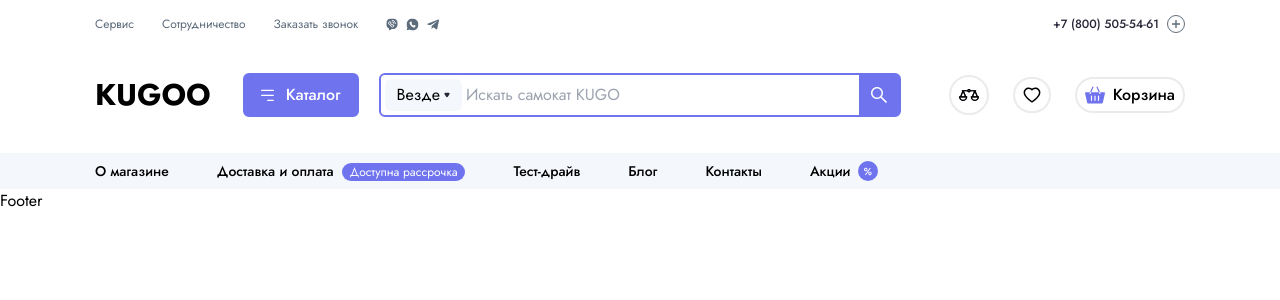
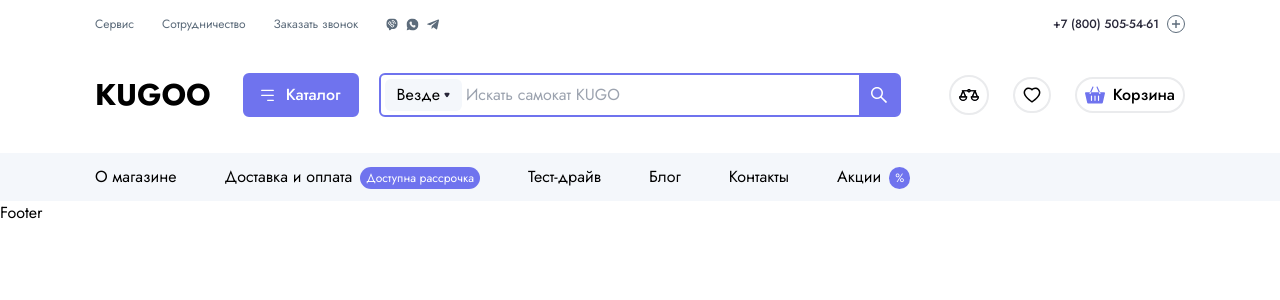
Before and after one commit to mailsmorales/Kugoo, a React (Vite) app: page / in a window 1280 px wide. Shown: the top 300 px of the page. Built offline with nearby package versions, Linux system fonts and the light colour scheme.

Commit message:
fixed components

```diff
--- a/src/components/Header/components/HeaderMenu.jsx
+++ b/src/components/Header/components/HeaderMenu.jsx
@@ -1,28 +1,58 @@
-import React from "react";
+import React, { useState } from "react";
 import { Link } from "react-router-dom";
-import Icons from "../../../assets/image/icons";
 
 export const HeaderMenu = () => {
-  // const menuArr = ['О магазине', 'Доставка и оплата', 'Тест-драйв','Блог','Контакты','Акции'];
-  // const menuList = menuArr.map((item,index) => <Link className="items-center mr-12" key={index}>{item}</Link>)
+  const [activeItem, setActiveItem] = useState(null);
+  const menuArr = [
+    {
+      title: "О магазине",
+      subTitle: "",
+    },
+    {
+      title: "Доставка и оплата",
+      subTitle: "Доступна рассрочка",
+    },
+    {
+      title: "Тест-драйв",
+      subTitle: "",
+    },
+    {
+      title: "Блог",
+      subTitle: "",
+    },
+    {
+      title: "Контакты",
+      subTitle: "",
+    },
+    {
+      title: "Акции",
+      subTitle: "%",
+    },
+  ];
+  const menuList = menuArr.map((item, index) => (
+    <Link
+      // className={
+      //   activeItem === index
+      //     ? "px-2 py-px rounded-full border-2 border-gray flex items-center"
+      //     : "items-center px-2"
+      // }
+      // key={index}
+      // onClick={() => setActiveItem(index)}
+    >
+      {item.title}
+      {item.subTitle ? (
+        <span className="bg-purple rounded-full px-1.5 py-0.5 font-normal text-white text-xs  hover:bg-purple-200 ease-in duration-300 ml-2">
+          {item.subTitle}
+        </span>
+      ) : null}
+    </Link>
+  ));
+
   return (
-    <div className="mt-9 bg-bg py-2">
+    <div className="mt-9 bg-bg py-3">
       <div className="custom-container">
-        <div className="flex items-center font-medium text-sm gap-12">
-          <Link>О магазине</Link>
-          <div>
-            <Link>Доставка и оплата</Link>
-            <Link className="bg-purple rounded-full px-2 font-normal text-white text-xs ml-2 hover:bg-purple-200 ease-in duration-300">
-              Доступна рассрочка
-            </Link>
-          </div>
-          <Link>Тест-драйв</Link>
-          <Link>Блог</Link>
-          <Link>Контакты</Link>
-          <div className="flex items-center">
-            <Link>Акции</Link>
-            <Icons.Percent className="ml-2 fill-purple hover:fill-purple-200 ease-in duration-300 cursor-pointer" />
-          </div>
+        <div className="flex gap-12">
+        {menuList}
         </div>
       </div>
     </div>
--- a/src/components/Header/components/HeaderTop.jsx
+++ b/src/components/Header/components/HeaderTop.jsx
@@ -1,13 +1,14 @@
 import React from "react";
+import { Link } from "react-router-dom";
 import Icons from "../../../assets/image/icons";
 
 export const HeaderTop = () => {
   return (
     <div className="flex justify-between">
       <div className="text-xs flex-row flex justify-center items-center gap-7 text-gray-600">
-        <span className="cursor-pointer hover:text-black">Сервис</span>
-        <span className="cursor-pointer hover:text-black">Сотрудничество</span>
-        <span className="cursor-pointer hover:text-black">Заказать звонок</span>
+        <Link className="hover:text-black">Сервис</Link>
+        <Link className="hover:text-black">Сотрудничество</Link>
+        <Link className="hover:text-black">Заказать звонок</Link>
         <div className="flex gap-2 cursor-pointer">
           <Icons.Viber/>
           <Icons.Whatsapp/>
--- a/src/components/Header/components/Navbar.jsx
+++ b/src/components/Header/components/Navbar.jsx
@@ -1,11 +1,12 @@
 import React from "react";
+import { Link } from "react-router-dom";
 import Icons from "../../../assets/image/icons";
 
 export const Navbar = () => {
   return (
     <div className="mt-10 flex items-center">
       <div className="flex gap-8 items-center">
-        <h1 className="font-bold text-3xl cursor-pointer">KUGOO</h1>
+        <Link className="font-bold text-3xl cursor-pointer">KUGOO</Link>
         <div className="flex justify-center items-center bg-purple px-4 py-2 gap-3 border-2 border-purple hover:border-purple-200 ease-in duration-300 rounded-md hover:bg-purple-200 cursor-pointer">
           <Icons.Line />
           <button className="font-medium text-white">Каталог</button>
@@ -28,16 +29,22 @@ export const Navbar = () => {
         </div>
       </div>
       <div className=" ml-12 flex items-center gap-6">
-        <div className="px-2 py-2 rounded-full cursor-pointer border-2 border-gray-200 hover:bg-bg hover:border-bg ease-in duration-300">
+        <Link>
+          <div className="px-2 py-2 rounded-full border-2 border-gray-200 hover:bg-bg hover:border-bg ease-in duration-300">
             <Icons.Balance className="hover:fill-purple" />
           </div>
-        <div className="px-2 py-2 rounded-full cursor-pointer border-2 border-gray-200 hover:bg-bg hover:border-bg ease-in duration-300">
-          <Icons.Like className="hover:fill-purple"/>
+        </Link>
+        <Link>
+          <div className="px-2 py-2 rounded-full border-2 border-gray-200 hover:bg-bg hover:border-bg ease-in duration-300">
+            <Icons.Like className="hover:fill-purple" />
           </div>
-        <div className="flex items-center gap-2 font-medium cursor-pointer px-2 py-1 rounded-full border-2 border-gray-200 hover:bg-bg hover:border-bg ease-in duration-300">
+        </Link>
+        <Link>
+          <div className="flex items-center gap-2 font-medium px-2 py-1 rounded-full border-2 border-gray-200 hover:bg-bg hover:border-bg ease-in duration-300">
             <Icons.Shopp className="fill-purple" />
             Корзина
           </div>
+        </Link>
       </div>
     </div>
   );
```
Lines whose indentation alone changed are shown as unchanged.
